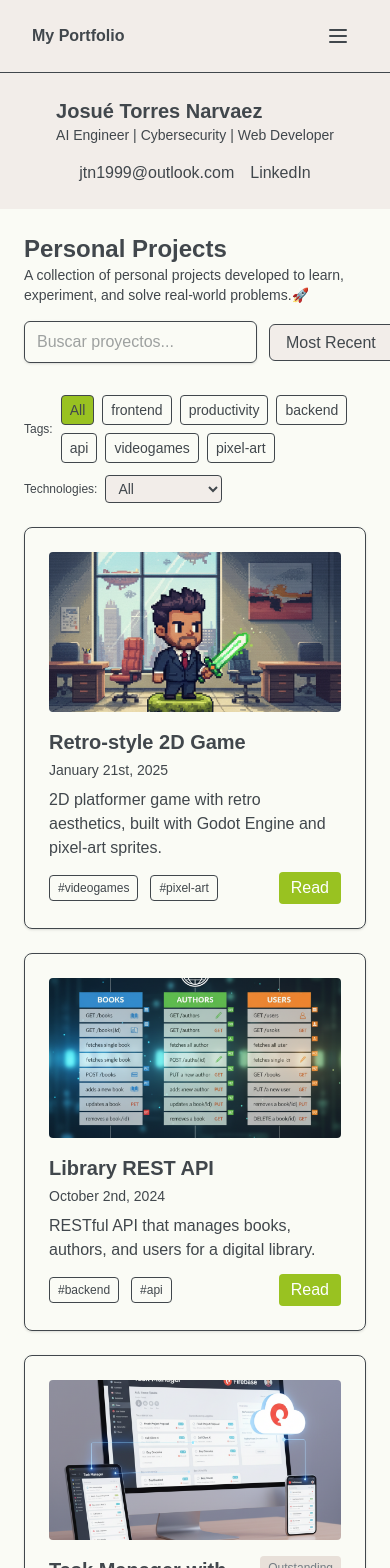
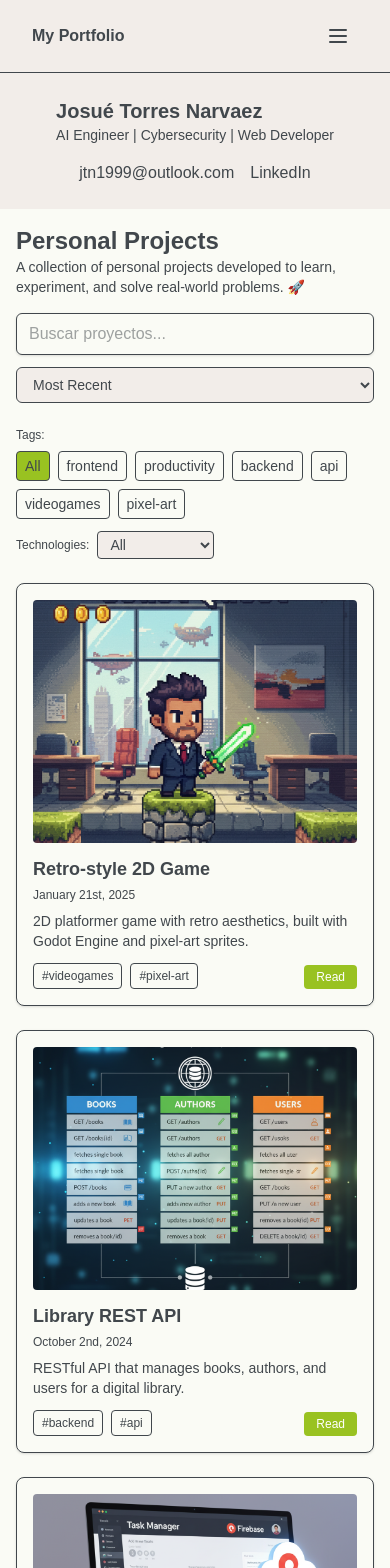
Before and after one commit to JosueTorresN/portafolio_pry, a Next.js app: page /en/proyects in a window 390 px wide. Shown: the top 1568 px of the page. Built offline with nearby package versions, Linux system fonts and the light colour scheme.

Commit message:
Responsive arreglos

```diff
--- a/src/app/[locale]/proyects/page.tsx
+++ b/src/app/[locale]/proyects/page.tsx
@@ -55,27 +55,25 @@ export default function ProjectsPage() {
   }, [query, selectedTag, selectedTech, sort]);
 
   return (
-    <main className="min-h-screen bg-bg text-text p-6 md:p-12">
-      <div className="max-w-6xl mx-auto">
+    <main className="min-h-screen bg-bg text-text p-4 md:p-8">
+      <div className="max-w-5xl mx-auto">
         {/* Header */}
-        <div className="mb-8 flex flex-col sm:flex-row sm:items-center sm:justify-between gap-4">
+        <div className="mb-6 flex flex-col sm:flex-row sm:items-center sm:justify-between gap-4">
           <div>
             <h2 className="text-2xl font-bold text-primary">{t("title")}</h2>
-            <p className="text-sm text-text-offset">
-              {t("description")}🚀
-            </p>
+            <p className="text-sm text-text-offset">{t("description")} 🚀</p>
           </div>
-          <div className="flex gap-3 items-center">
+          <div className="flex flex-col sm:flex-row gap-3 items-stretch sm:items-center w-full sm:w-auto">
             <input
               value={query}
               onChange={(e) => setQuery(e.target.value)}
               placeholder="Buscar proyectos..."
-              className="px-3 py-2 rounded-md border border-border bg-bg-offset text-text shadow-sm w-64"
+              className="px-3 py-2 rounded-md border border-border bg-bg-offset text-text shadow-sm w-full sm:w-64"
             />
             <select
               value={sort}
               onChange={(e) => setSort(e.target.value)}
-              className="px-3 py-2 rounded-md border border-border surface-offset text-text"
+              className="px-3 py-2 rounded-md border border-border surface-offset text-text text-sm"
             >
               <option value="newest">{t("recent")}</option>
               <option value="oldest">{t("latest")}</option>
@@ -86,26 +84,30 @@ export default function ProjectsPage() {
         {/* Tags + Tech */}
         <section className="mb-6 flex flex-wrap gap-3 items-center">
           {/* Tags */}
-          <div className="flex items-center gap-2">
+          <div className="flex items-center gap-2 flex-wrap">
             <span className="text-xs text-text-offset">Tags:</span>
             <div className="flex gap-2 flex-wrap">
               <button
                 onClick={() => setSelectedTag("")}
                 className={`px-2 py-1 rounded text-sm border border-border ${
-                  selectedTag === "" ? "primary text-text" : "primary-hover primary-offset text-text--offset"
+                  selectedTag === ""
+                    ? "primary text-text"
+                    : "primary-hover primary-offset text-text--offset"
                 }`}
               >
                 {t("all")}
               </button>
-              {allTags.map((t) => (
+              {allTags.map((tag) => (
                 <button
-                  key={t}
-                  onClick={() => setSelectedTag(t)}
+                  key={tag}
+                  onClick={() => setSelectedTag(tag)}
                   className={`px-2 py-1 rounded text-sm border border-border ${
-                    selectedTag === t ? "secondary text-white" : "secondary-hover text-text"
+                    selectedTag === tag
+                      ? "secondary text-white"
+                      : "secondary-hover text-text"
                   }`}
                 >
-                  {t}
+                  {tag}
                 </button>
               ))}
             </div>
@@ -120,9 +122,9 @@ export default function ProjectsPage() {
               className="px-2 py-1 rounded border border-border surface-offset text-sm text-text"
             >
               <option value="">{t("all")}</option>
-              {allTech.map((t) => (
-                <option key={t} value={t}>
-                  {t}
+              {allTech.map((tech) => (
+                <option key={tech} value={tech}>
+                  {tech}
                 </option>
               ))}
             </select>
@@ -142,11 +144,11 @@ export default function ProjectsPage() {
         </section>
 
         {/* Proyectos */}
-        <section className="grid gap-6 md:grid-cols-2">
+        <section className="grid gap-6 sm:grid-cols-2 lg:grid-cols-3">
           {filtered.map((p) => (
             <article
               key={p.id}
-              className="bg-bg-offset p-6 rounded-lg shadow-sm border border-border"
+              className="bg-bg-offset p-4 rounded-lg shadow-sm border border-border"
             >
               <Image
                 src={p.image}
@@ -154,13 +156,12 @@ export default function ProjectsPage() {
                 width={0}
                 height={0}
                 sizes="100vw"
-                style={{ width: "100%", height: "160px" }} // equivale a h-40
-                className="object-cover rounded mb-4"
+                className="w-full aspect-[4/3] object-cover rounded mb-3"
               />
               <div className="flex items-start justify-between">
                 <div>
-                  <h2 className="text-xl font-semibold mb-1 text-text">{p.title}</h2>
-                  <p className="text-sm text-text-offset mb-2">
+                  <h2 className="text-lg font-semibold mb-1 text-text">{p.title}</h2>
+                  <p className="text-xs text-text-offset mb-2">
                     {format(new Date(p.date), "PPP")}
                   </p>
                 </div>
@@ -170,21 +171,21 @@ export default function ProjectsPage() {
                   </span>
                 )}
               </div>
-              <p className="text-text-offset mb-3">{p.excerpt}</p>
-              <div className="flex items-center gap-3 flex-wrap">
-                {p.tags.map((t) => (
+              <p className="text-sm text-text-offset mb-3">{p.excerpt}</p>
+              <div className="flex items-center gap-2 flex-wrap">
+                {p.tags.map((tag) => (
                   <button
-                    key={t}
-                    onClick={() => setSelectedTag(t)}
+                    key={tag}
+                    onClick={() => setSelectedTag(tag)}
                     className="text-xs px-2 py-1 border border-border rounded bg-bg-offset text-text"
                   >
-                    #{t}
+                    #{tag}
                   </button>
                 ))}
-                <div className="ml-auto flex gap-2">
+                <div className="ml-auto">
                   <button
                     onClick={() => setActiveProject(p)}
-                    className="px-3 py-1 rounded primary primary-hover text-white"
+                    className="px-3 py-1 rounded primary primary-hover text-white text-xs"
                   >
                     {t("read")}
                   </button>
@@ -196,23 +197,23 @@ export default function ProjectsPage() {
 
         {/* Empty state */}
         {filtered.length === 0 && (
-          <p className="mt-8 text-center text-text-offset">
-            {t("noFound")}
-          </p>
+          <p className="mt-8 text-center text-text-offset">{t("noFound")}</p>
         )}
 
         {/* Modal */}
         {activeProject && (
-          <div className="fixed inset-0 z-50 flex items-center justify-center p-6">
+          <div className="fixed inset-0 z-50 flex items-center justify-center p-4">
             <div
               className="absolute inset-0 bg-black/40"
               onClick={() => setActiveProject(undefined)}
             />
-            <div className="relative max-w-3xl w-full surface-offset p-6 rounded-lg shadow-lg z-10 overflow-auto max-h-[90vh] border border-border">
+            <div className="relative max-w-2xl w-full surface-offset p-4 rounded-lg shadow-lg z-10 overflow-auto max-h-[90vh] border border-border">
               <header className="flex items-start justify-between gap-4">
                 <div>
-                  <h2 className="text-2xl font-bold text-text">{activeProject.title}</h2>
-                  <p className="text-sm text-text-offset">
+                  <h2 className="text-xl font-bold text-text">
+                    {activeProject.title}
+                  </h2>
+                  <p className="text-xs text-text-offset">
                     {format(new Date(activeProject.date), "PPP")}
                   </p>
                 </div>
@@ -226,18 +227,18 @@ export default function ProjectsPage() {
               <img
                 src={activeProject.image}
                 alt={activeProject.title}
-                className="w-full h-60 object-cover rounded my-4"
+                className="w-full aspect-[4/3] object-cover rounded my-3"
               />
-              <article className="mt-4 text-text">
+              <article className="mt-3 text-sm text-text">
                 <ReactMarkdown>{activeProject.content}</ReactMarkdown>
               </article>
-              <footer className="mt-6 flex gap-2 flex-wrap">
-                {activeProject.tags.map((t: string) => (
+              <footer className="mt-4 flex gap-2 flex-wrap">
+                {activeProject.tags.map((tag: string) => (
                   <span
-                    key={t}
+                    key={tag}
                     className="text-xs border border-border px-2 py-1 rounded text-text"
                   >
-                    #{t}
+                    #{tag}
                   </span>
                 ))}
               </footer>
```
Also changed, not shown: src/app/[locale]/block/page.tsx (+31 -25 lines).
